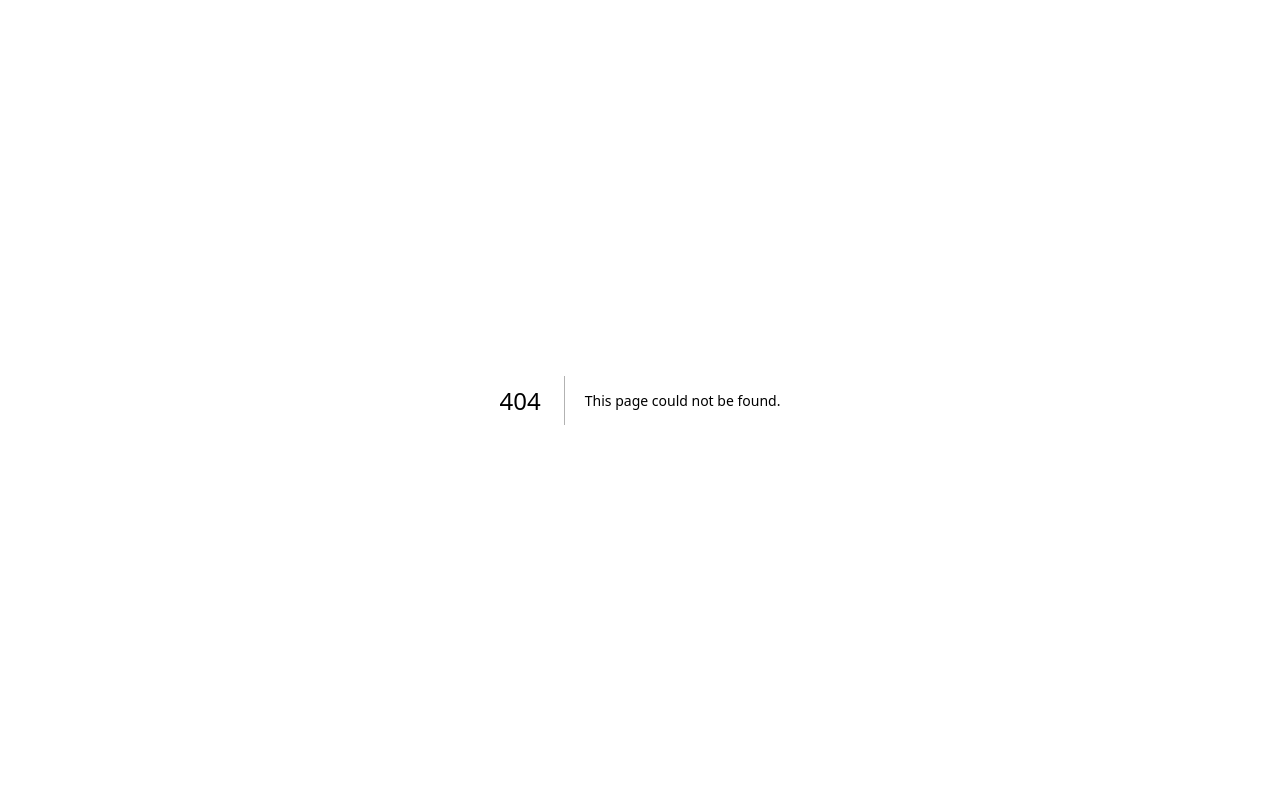
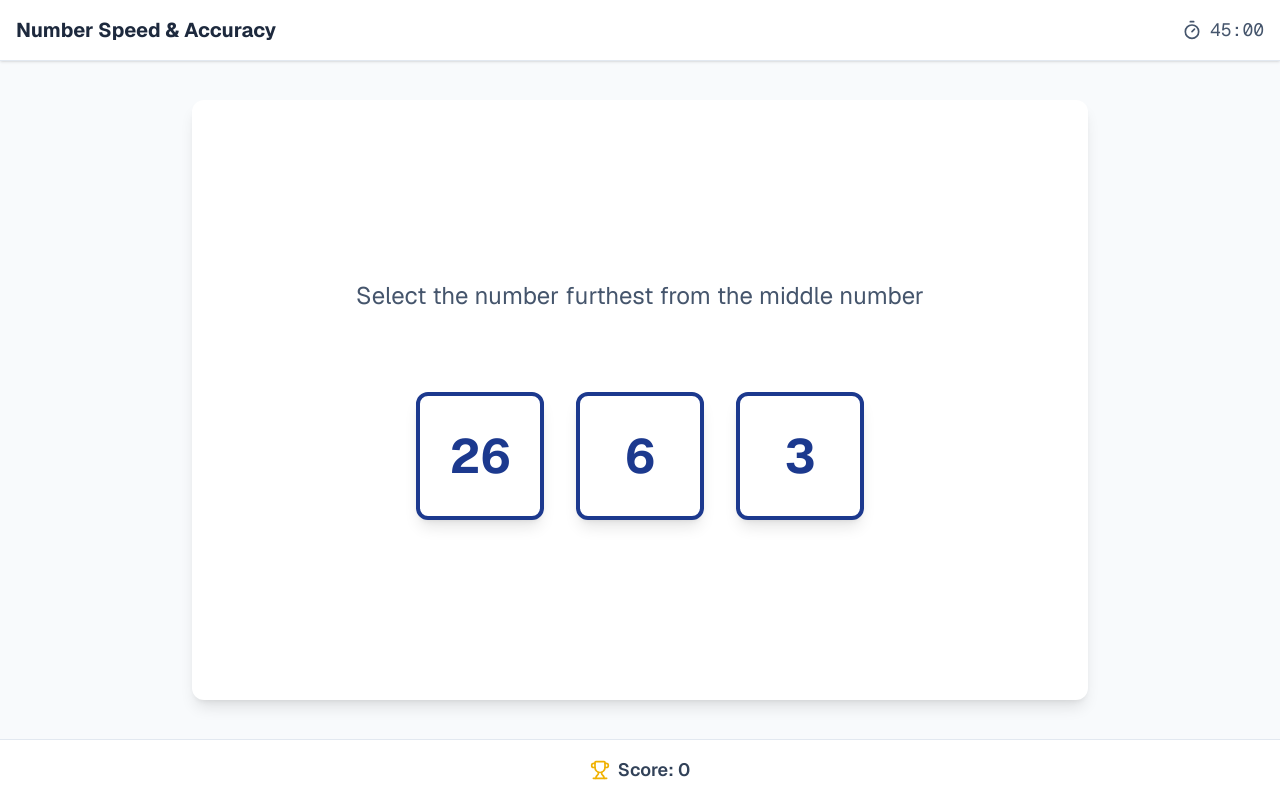
Before and after one commit to Brikita/Aptitude-Tests, a Next.js app: page /number-speed in a window 1280 px wide. Before the commit this address had no page. Built offline with nearby package versions, Linux system fonts and the light colour scheme.

Commit message:
Add NumberSpeedPage component with question generation and scoring logic

```diff
--- /dev/null
+++ b/src/app/number-speed/page.tsx
@@ -0,0 +1,61 @@
+"use client";
+
+import React, { useState, useEffect } from "react";
+import { TaskLayout } from "@/components/TaskLayout";
+import { useGameStore } from "@/store/useGameStore";
+import {
+  generateNumberSpeedQuestion,
+  NumberSpeedQuestion,
+} from "@/utils/numberSpeedLogic";
+
+export default function NumberSpeedPage() {
+  const { incrementScore, decrementScore, setCurrentTask } = useGameStore();
+  const [currentQ, setCurrentQ] = useState<NumberSpeedQuestion | null>(null);
+
+  useEffect(() => {
+    setCurrentTask("number-speed");
+    loadNewQuestion();
+    // eslint-disable-next-line react-hooks/exhaustive-deps
+  }, []);
+
+  const loadNewQuestion = () => {
+    setCurrentQ(generateNumberSpeedQuestion());
+  };
+
+  const handleAnswer = (num: number) => {
+    if (!currentQ) return;
+
+    if (num === currentQ.correctAnswer) {
+      incrementScore(1);
+    } else {
+      decrementScore(1);
+    }
+    loadNewQuestion();
+  };
+
+  if (!currentQ) return null;
+
+  return (
+    <TaskLayout title="Number Speed & Accuracy">
+      <div className="flex-1 flex flex-col items-center justify-center w-full max-w-3xl mx-auto">
+        <div className="mb-16 text-center">
+          <h2 className="text-2xl text-slate-600 mb-4">
+            Select the number furthest from the middle number
+          </h2>
+        </div>
+
+        <div className="flex justify-center gap-8 w-full">
+          {currentQ.numbers.map((num, index) => (
+            <button
+              key={index}
+              onClick={() => handleAnswer(num)}
+              className="w-32 h-32 bg-white border-4 border-blue-900 text-blue-900 hover:bg-blue-50 text-5xl font-bold rounded-xl transition-all transform hover:scale-110 active:scale-95 shadow-lg flex items-center justify-center"
+            >
+              {num}
+            </button>
+          ))}
+        </div>
+      </div>
+    </TaskLayout>
+  );
+}
```
